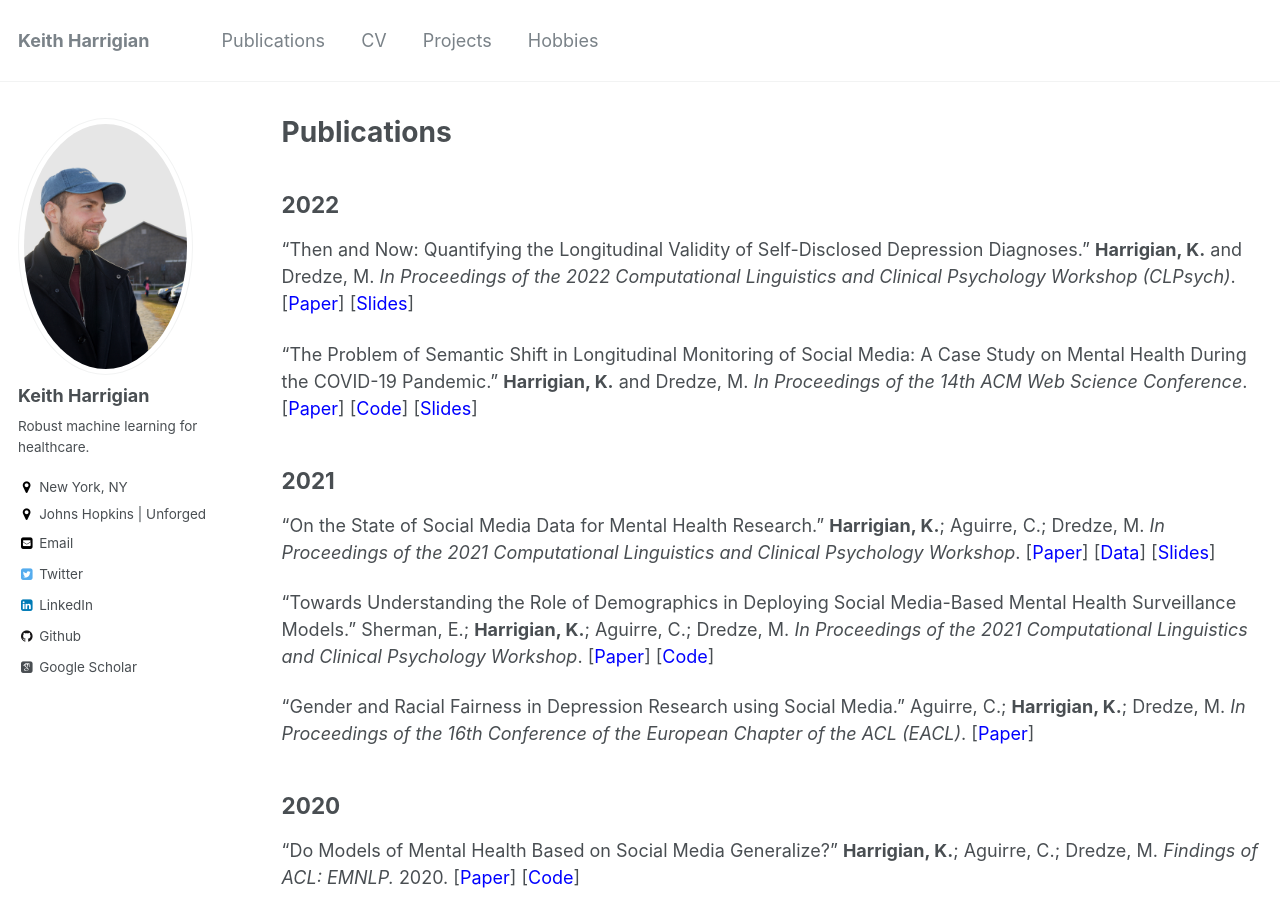
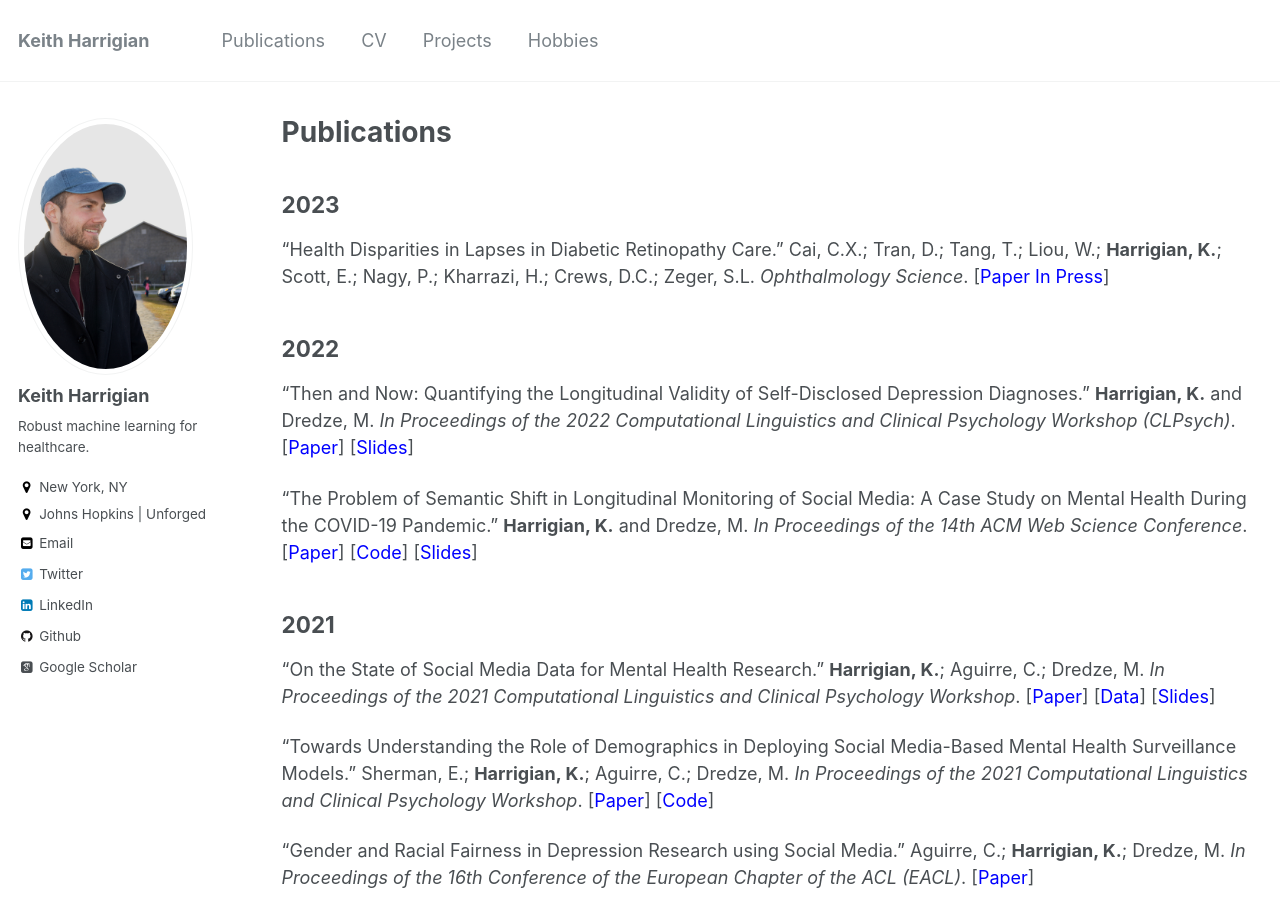
Before and after one commit to kharrigian/kharrigian.github.io, a Jekyll site: the page built from _pages/publications.md, in a window 1280 px wide and 900 px high. Built offline with Jekyll 4.4.1, drawn with Linux system fonts in a browser that asks for light colours; some web fonts are replaced.

Commit message:
Paper addition

```diff
--- a/_pages/publications.md
+++ b/_pages/publications.md
@@ -6,6 +6,10 @@ author_profile: true
 ---
 
 {% include base_path %}
+
+## 2023
+
+   "Health Disparities in Lapses in Diabetic Retinopathy Care." Cai, C.X.; Tran, D.; Tang, T.; Liou, W.; **Harrigian, K.**; Scott, E.; Nagy, P.; Kharrazi, H.; Crews, D.C.; Zeger, S.L. *Ophthalmology Science*. [[<span style="color:blue">Paper In Press</span>](https://doi.org/10.1016/j.xops.2023.100295)]
 
 ## 2022
 
```
Also changed, not shown: _pages/about.md (+2 -0 lines).
